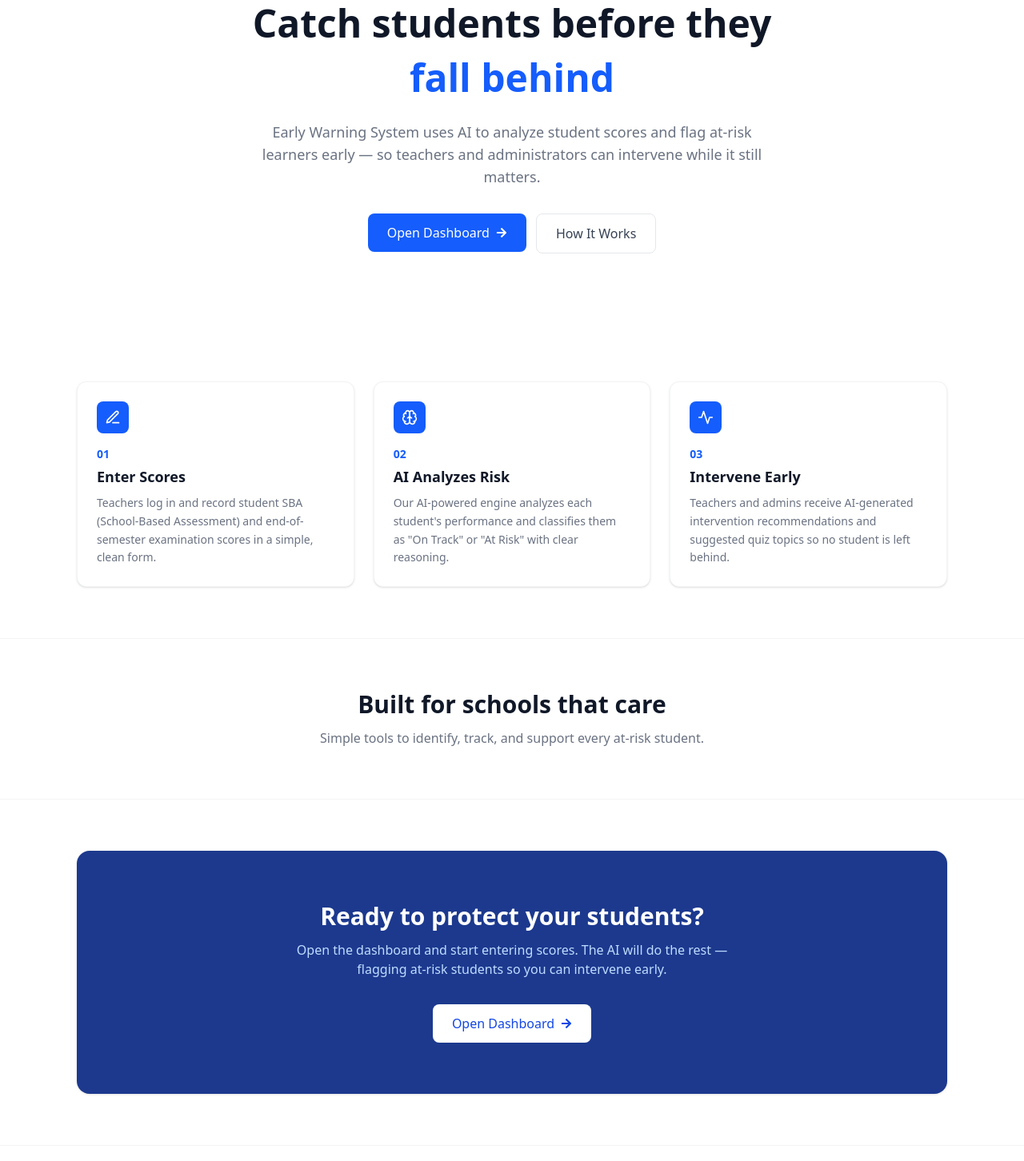
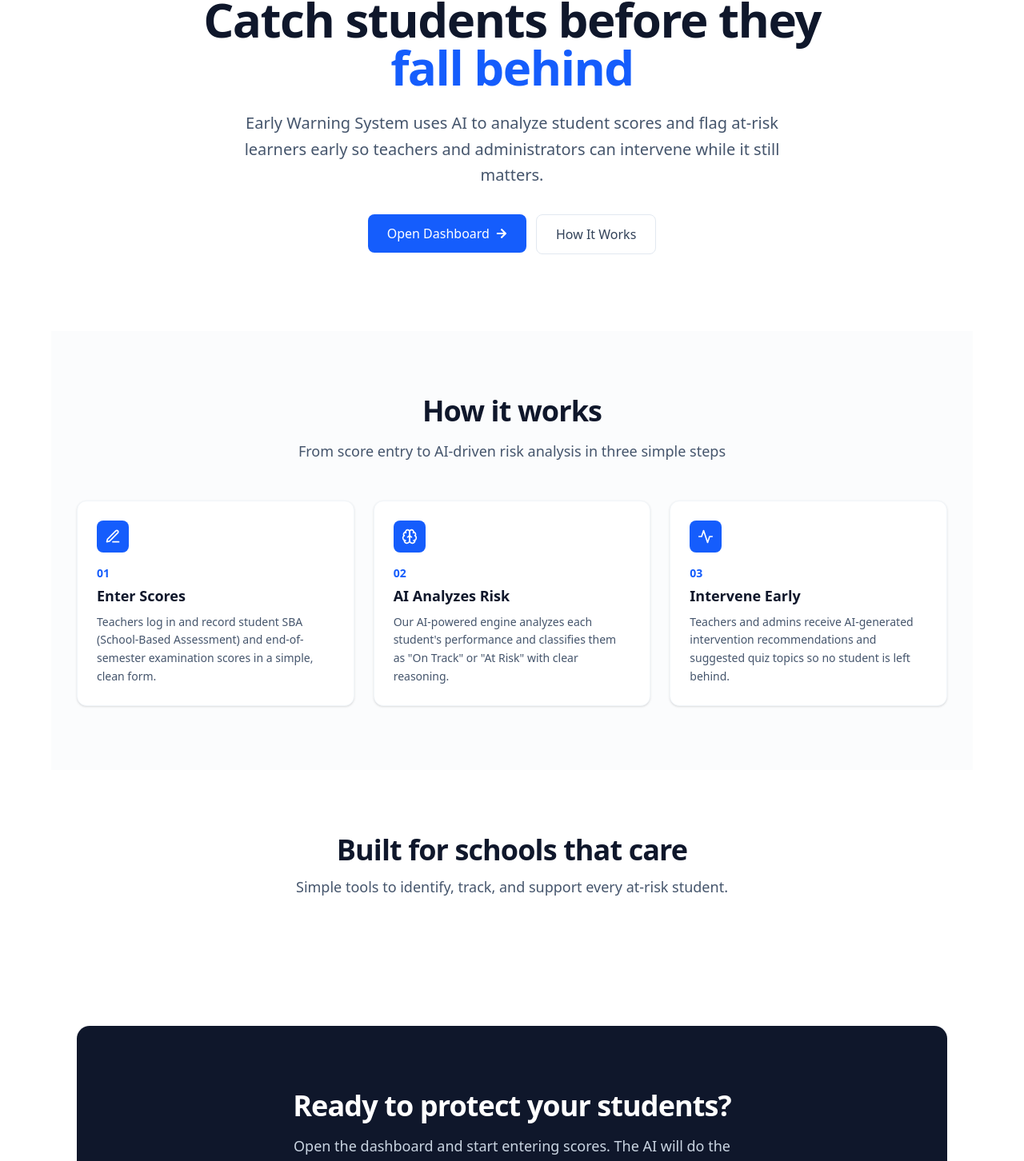
Before and after one commit to ayirezang/early-warning-system, a React app in the folder frontend/: page / in a window 1280 px wide. Shown: the part 239-1691 px from the top of the page at 80% size. Built offline with nearby package versions, Linux system fonts and the light colour scheme; no server answers; the HTML template or start-up script is replaced by a standard one.

Commit message:
home page

```diff
--- a/frontend/src/pages/Dashboard.jsx
+++ b/frontend/src/pages/Dashboard.jsx
@@ -62,12 +62,12 @@ const Dashboard = () => {
             color="blue"
             onClick={() => setIsOpen(true)}
           />
-          <Buttons
+          {/* <Buttons
             icon={<PiWarningCircleLight size={24} />}
             label="View At-Risk Students"
             color="amber"
             onClick={() => setIsOpen(true)}
-          />
+          /> */}
         </div>
 
         {isOpen && (
--- a/frontend/src/pages/Home.jsx
+++ b/frontend/src/pages/Home.jsx
@@ -1,7 +1,7 @@
 import React from "react";
 import { LuBrain } from "react-icons/lu";
 import { FaArrowRight } from "react-icons/fa";
-import { FiShield, FiEdit3, FiActivity, FiHeart } from "react-icons/fi";
+import { FiShield, FiEdit3, FiActivity } from "react-icons/fi";
 import { Link } from "react-router-dom";
 
 const Home = () => {
@@ -32,22 +32,17 @@ const Home = () => {
   return (
     <div className="min-h-screen bg-white">
       {/* Header */}
-      <header className="flex items-center justify-between px-4 sm:px-6 lg:px-8 py-4 sm:py-5 bg-white border-b border-gray-100">
+      <header className="flex items-center justify-between px-4 sm:px-6 lg:px-8 py-4 sm:py-5 bg-white border-b border-slate-100">
         <Link to="/" className="flex items-center gap-2 sm:gap-3">
           <div className="bg-blue-600 p-1.5 sm:p-2 rounded-lg">
             <FiShield className="w-5 h-5 sm:w-6 sm:h-6 text-white" />
           </div>
-          <h1 className="text-base sm:text-xl font-bold text-gray-900 leading-tight">
+          <h1 className="text-base sm:text-xl font-bold text-slate-900 leading-tight">
             Early Warning System
           </h1>
         </Link>
 
         <div className="flex items-center gap-3">
-          {/* <Link to="/login">
-            <button className="hidden sm:inline-block text-sm font-medium text-gray-600 hover:text-gray-900 transition-colors">
-              Login
-            </button>
-          </Link> */}
           <Link to="/sign-up">
             <button className="bg-blue-600 hover:bg-blue-700 text-white text-sm font-medium px-4 py-2 sm:px-5 sm:py-2.5 rounded-lg transition-colors">
               Get Started
@@ -55,27 +50,24 @@ const Home = () => {
           </Link>
         </div>
       </header>
-      <hr className="bg-gray-50"></hr>
 
       {/* Hero */}
       <section className="flex flex-col items-center text-center px-4 sm:px-6 lg:px-8 py-16 sm:py-24 max-w-4xl mx-auto">
-        <div className="flex items-center gap-2 px-4 py-2 bg-blue-100 rounded-full mb-6">
+        <div className="flex items-center gap-2 px-4 py-1.5 bg-blue-50 rounded-full mb-6">
           <LuBrain className="w-4 h-4 text-blue-600" />
-          <p className="text-sm font-medium text-blue-700">
+          <p className="text-sm font-medium text-blue-600">
             AI-Powered Academic Risk Detection
           </p>
         </div>
 
-        <h1 className="text-3xl sm:text-5xl font-extrabold text-gray-900 leading-tight mb-2">
-          Catch students before they
-        </h1>
-        <h1 className="text-3xl sm:text-5xl font-extrabold text-blue-600 leading-tight mb-6">
-          fall behind
+        <h1 className="text-4xl sm:text-5xl md:text-6xl font-bold text-slate-900 tracking-tight">
+          Catch students before they{" "}
+          <span className="text-blue-600"> {" "}fall behind</span>
         </h1>
 
-        <p className="text-gray-500 text-base sm:text-lg max-w-2xl mb-8">
+        <p className="mt-6 text-base sm:text-lg lg:text-xl leading-relaxed text-slate-600 max-w-2xl mb-8">
           Early Warning System uses AI to analyze student scores and flag
-          at-risk learners early — so teachers and administrators can intervene
+          at-risk learners early so teachers and administrators can intervene
           while it still matters.
         </p>
 
@@ -85,30 +77,38 @@ const Home = () => {
               Open Dashboard <FaArrowRight size={14} />
             </button>
           </Link>
-          <button className="w-full sm:w-auto bg-white border border-gray-200 hover:bg-gray-50 text-gray-700 font-medium px-6 py-3 rounded-lg transition-colors">
+          <button className="w-full sm:w-auto border border-slate-200 text-slate-700 hover:bg-slate-50 font-medium px-6 py-3 rounded-lg transition-colors">
             How It Works
           </button>
         </div>
       </section>
 
       {/* How it works */}
-      <section className="px-4 sm:px-6 lg:px-8 py-16 max-w-6xl mx-auto">
+      <section className="px-4 sm:px-6 lg:px-8 py-20 max-w-6xl mx-auto bg-slate-50/50">
+        <div className="mx-auto max-w-2xl text-center mb-12">
+          <h2 className="text-3xl font-bold tracking-tight text-slate-900 sm:text-4xl">
+            How it works
+          </h2>
+          <p className="mt-4 text-lg text-slate-600">
+            From score entry to AI-driven risk analysis in three simple steps
+          </p>
+        </div>
         <div className="grid grid-cols-1 sm:grid-cols-3 gap-6">
           {steps.map((step) => (
             <div
               key={step.number}
-              className="bg-white rounded-xl shadow-sm border border-gray-100 p-6"
+              className="bg-white rounded-xl shadow-sm border border-slate-100 p-6"
             >
               <div className="bg-blue-600 w-10 h-10 rounded-lg flex items-center justify-center mb-4">
                 {step.icon}
               </div>
-              <p className="text-blue-600 font-bold text-sm mb-1">
+              <p className="text-blue-600 font-semibold text-sm mb-1">
                 {step.number}
               </p>
-              <h3 className="text-lg font-bold text-gray-900 mb-2">
+              <h3 className="text-lg font-semibold text-slate-900 mb-2">
                 {step.title}
               </h3>
-              <p className="text-sm text-gray-500 leading-relaxed">
+              <p className="text-sm leading-relaxed text-slate-600">
                 {step.description}
               </p>
             </div>
@@ -117,27 +117,27 @@ const Home = () => {
       </section>
 
       {/* Built for schools */}
-      <section className="px-4 sm:px-6 lg:px-8 py-16 text-center bg-white border-y border-gray-100">
-        <h2 className="text-2xl sm:text-3xl font-extrabold text-gray-900 mb-3">
+      <section className="px-4 sm:px-6 lg:px-8 py-20 text-center">
+        <h2 className="text-3xl font-bold tracking-tight text-slate-900 sm:text-4xl mb-3">
           Built for schools that care
         </h2>
-        <p className="text-gray-500 max-w-xl mx-auto">
+        <p className="text-lg text-slate-600 max-w-xl mx-auto">
           Simple tools to identify, track, and support every at-risk student.
         </p>
       </section>
 
       {/* CTA */}
-      <section className="px-4 sm:px-6 lg:px-8 py-16 max-w-6xl mx-auto">
-        <div className="bg-blue-900 rounded-2xl shadow-sm px-6 sm:px-12 py-12 sm:py-16 text-center">
-          <p className="text-white text-2xl sm:text-3xl font-extrabold mb-3">
+      <section className="px-4 sm:px-6 lg:px-8 py-20 max-w-6xl mx-auto">
+        <div className="rounded-2xl bg-slate-900 px-6 sm:px-16 py-12 sm:py-20 text-center text-white">
+          <h2 className="text-3xl sm:text-4xl font-bold tracking-tight mb-4">
             Ready to protect your students?
-          </p>
-          <p className="text-blue-200 max-w-xl mx-auto mb-8">
+          </h2>
+          <p className="mt-4 text-lg text-slate-300 max-w-xl mx-auto mb-8">
             Open the dashboard and start entering scores. The AI will do the
             rest — flagging at-risk students so you can intervene early.
           </p>
           <Link to="/login">
-            <button className="bg-white text-blue-700 hover:bg-gray-100 font-medium px-6 py-3 rounded-lg inline-flex items-center gap-2 transition-colors">
+            <button className="bg-blue-600 hover:bg-blue-700 text-white font-medium px-6 py-3 rounded-lg inline-flex items-center gap-2 transition-colors">
               Open Dashboard <FaArrowRight size={14} />
             </button>
           </Link>
@@ -145,22 +145,22 @@ const Home = () => {
       </section>
 
       {/* Footer */}
-      <footer className="border-t border-gray-100 px-4 sm:px-6 lg:px-8 py-8">
+      <footer className="border-t border-slate-100 bg-slate-50/50 px-4 sm:px-6 lg:px-8 py-10">
         <div className="max-w-6xl mx-auto flex flex-col sm:flex-row items-center justify-between gap-4">
           <div className="flex items-center gap-2">
             <div className="bg-blue-600 p-1.5 rounded-lg">
               <FiShield className="w-4 h-4 text-white" />
             </div>
-            <span className="text-sm font-semibold text-gray-700">
+            <span className="text-base font-bold text-slate-900">
               Early Warning System
             </span>
           </div>
-          <p className="text-xs text-gray-400 text-center">
+          <p className="text-sm text-slate-500 text-center">
             © 2026 Early Warning System. Intervene before it's too late.
           </p>
           <Link
             to="/login"
-            className="text-xs text-gray-500 hover:text-blue-600 transition-colors"
+            className="text-sm font-medium text-slate-500 hover:text-slate-900 transition-colors"
           >
             Dashboard
           </Link>
@@ -171,90 +171,3 @@ const Home = () => {
 };
 
 export default Home;
-
-// import React from "react";
-// import { LuBrain } from "react-icons/lu";
-// import { FaArrowRight } from "react-icons/fa";
-// import { Link } from "react-router-dom";
-// import { FiShield } from "react-icons/fi";
-
-// const Home = () => {
-//   return (
-//     <div className="flex flex-col items-center justify-center min-h-screen bg-gray-50 px-4 sm:px-6 lg:px-8">
-//       {/**header */}
-//       <div>
-//         <div className="flex items-center gap-2 sm:gap-3">
-//           <Link to="/">
-//             <div className="bg-blue-600 p-1.5 sm:p-2 rounded-lg">
-//               <FiShield className="w-6 h-6 sm:w-8 sm:h-8 text-white" />
-//             </div>
-//           </Link>
-//           <div>
-//             <h1 className="text-base sm:text-xl font-bold text-gray-900 leading-tight">
-//               Early Warning System
-//             </h1>
-//           </div>
-//         </div>
-//         <Link to="/sign-up">
-//           <button className="bg-violet-200 px-4 py-4 rounded-md">
-//             Get Started
-//           </button>
-//         </Link>
-//         <hr className="my-4 border-gray-300" />
-//       </div>
-//       {/**content */}
-//       <div className=" flex justify-content px-10 py-6 bg-blue-100 rounded-xl shadow-sm cursor-pointer">
-//         <LuBrain size={10} />
-//         <p>Ai powered Academic Risk Detection</p>
-//       </div>
-//       <h1 className="text-2xl font-bold text-blue-900 leading-tight">
-//         Catch Students Before they fall behind
-//       </h1>
-//       <p>
-//         Early Warning uses Ai to analyse student scores and flag at-risk
-//         learners early so teachers can intervene while it still matters{" "}
-//       </p>
-//       {/**buttons */}
-//       <div className="flex gap-2">
-//         <button className="bg-violet-300 text-white cursor-pointer hover:bg-violet-400">
-//           open to dashboard
-//         </button>
-//         <button className="bg-white px-6 py-4 hover:cursor-pointer">
-//           how it works
-//         </button>
-//       </div>
-//       <p>Built for schools that care about their students' success</p>
-//       <div className="flex  flex-col gap-2 bg-blue-600 px-10 py-6 rounded-xl shadow-sm cursor-pointer   ">
-//         <p className="text-white font-bold">Ready to protect your students?</p>
-//         <p>
-//           Open DashBoard and start entering scores.This AI will do the rest.
-//         </p>
-//         <button className="bg-white text-blue-600 px-6 py-4 hover:bg-gray-100 flex items-center gap-2">
-//           Open Dashboard <FaArrowRight />
-//         </button>
-//       </div>
-//       {/**footer */}
-//       <div className="flex justify-evenly">
-//         <div className="bg-blue-600 p-1.5 sm:p-2 rounded-lg">
-//           <FiShield className="w-6 h-6 sm:w-8 sm:h-8 text-white" />
-//         </div>
-
-//         <div>
-//           <h1 className="text-base sm:text-xl font-bold text-gray-900 leading-tight">
-//             Early Warning System
-//           </h1>
-//           {/** */}
-//           <div>
-//             <p>@2026 Early Warning System. All rights reserved.</p>
-//           </div>
-//           {/** */}
-//           <div>
-//             <p className="text-xs text-gray-200 cursor-pointer">Dashboard</p>
-//           </div>
-//         </div>
-//       </div>
-//     </div>
-//   );
-// };
-
-// export default Home;
```
Also changed, not shown: frontend/src/components/AddStudentModal.jsx (+4 -5 lines).
